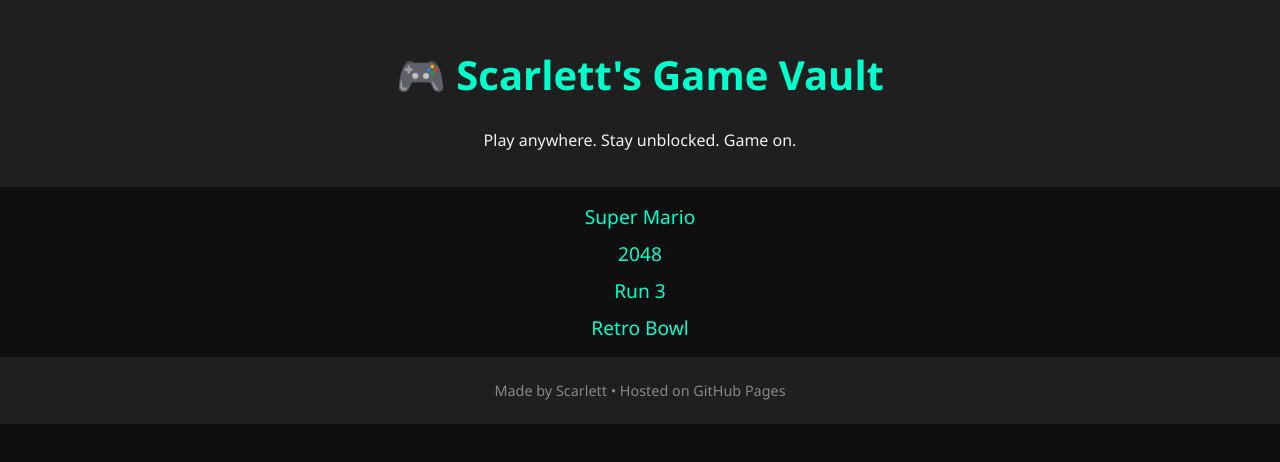
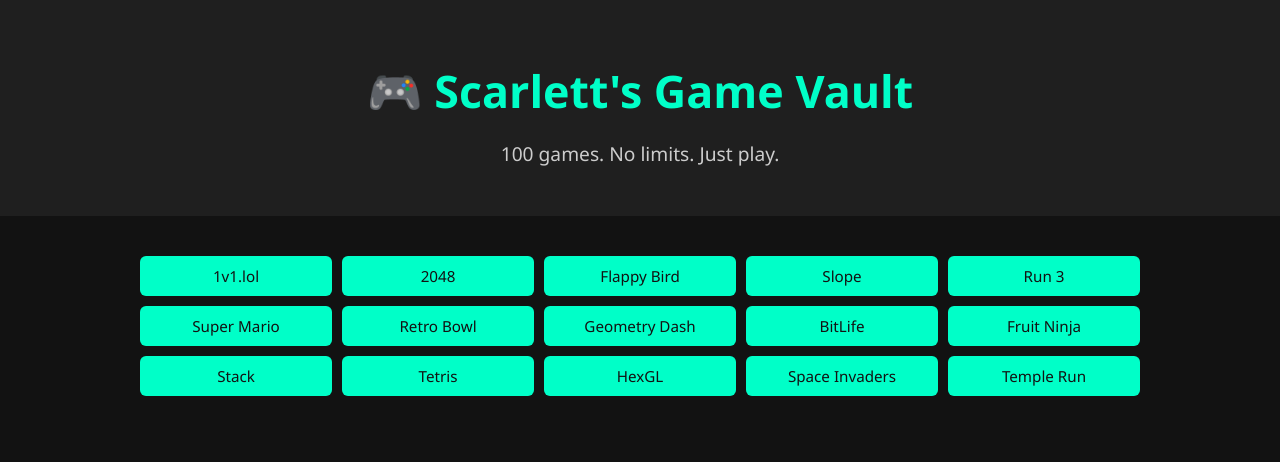
Before and after one commit to scarlettsofiak-cloud/scarletts-game-vault, a plain HTML site: page index.html in a window 1280 px wide. Drawn offline with Linux system fonts and the light colour scheme.

Commit message:
Update index.html

```diff
--- a/index.html
+++ b/index.html
@@ -5,61 +5,82 @@
   <title>Scarlett's Game Vault</title>
   <style>
     body {
-      background-color: #0f0f0f;
+      background-color: #121212;
       color: #f0f0f0;
       font-family: 'Segoe UI', sans-serif;
-      text-align: center;
       margin: 0;
       padding: 0;
+      text-align: center;
     }
     header {
       background-color: #1f1f1f;
-      padding: 20px;
+      padding: 30px 20px;
     }
     h1 {
-      font-size: 2.5em;
-      color: #00ffcc;
+      font-size: 2.8em;
+      color: #00ffc8;
+      margin-bottom: 10px;
+    }
+    p.subtitle {
+      font-size: 1.2em;
+      color: #ccc;
+    }
+    nav {
+      margin: 40px auto;
+      max-width: 1000px;
     }
     nav ul {
       list-style: none;
       padding: 0;
+      display: grid;
+      grid-template-columns: repeat(auto-fit, minmax(180px, 1fr));
+      gap: 10px;
     }
     nav li {
-      margin: 10px 0;
+      margin: 0;
     }
     nav a {
-      color: #00ffcc;
+      display: block;
+      background-color: #00ffc8;
+      color: #121212;
       text-decoration: none;
-      font-size: 1.2em;
+      padding: 10px;
+      border-radius: 6px;
+      font-size: 0.95em;
+      transition: background-color 0.3s;
     }
     nav a:hover {
-      text-decoration: underline;
+      background-color: #00cfa0;
     }
     footer {
       background-color: #1f1f1f;
-      padding: 10px;
+      padding: 15px;
       font-size: 0.9em;
       color: #888;
+      margin-top: 40px;
     }
   </style>
 </head>
 <body>
   <header>
     <h1>🎮 Scarlett's Game Vault</h1>
-    <p>Play anywhere. Stay unblocked. Game on.</p>
+    <p class="subtitle">100 games. No limits. Just play.</p>
   </header>
 
   <nav>
     <ul>
+      <li><a href="games/1v1lol.html">1v1.lol</a></li>
+      <li><a href="games/2048.html">2048</a></li>
+      <li><a href="games/flappy.html">Flappy Bird</a></li>
+      <li><a href="games/slope.html">Slope</a></li>
+      <li><a href="games/run3.html">Run 3</a></li>
       <li><a href="games/mario.html">Super Mario</a></li>
-      <li><a href="games/2048.html">2048</a></li>
-      <li><a href="games/run3.html">Run 3</a></li>
       <li><a href="games/retro-bowl.html">Retro Bowl</a></li>
-    </ul>
-  </nav>
-
-  <footer>
-    <p>Made by Scarlett • Hosted on GitHub Pages</p>
-  </footer>
-</body>
-</html>
+      <li><a href="games/geometry.html">Geometry Dash</a></li>
+      <li><a href="games/bitlife.html">BitLife</a></li>
+      <li><a href="games/fruitninja.html">Fruit Ninja</a></li>
+      <li><a href="games/stack.html">Stack</a></li>
+      <li><a href="games/tetris.html">Tetris</a></li>
+      <li><a href="games/hexgl.html">HexGL</a></li>
+      <li><a href="games/spaceinvaders.html">Space Invaders</a></li>
+      <li><a href="games/templerun.html">Temple Run</a></li>
```
